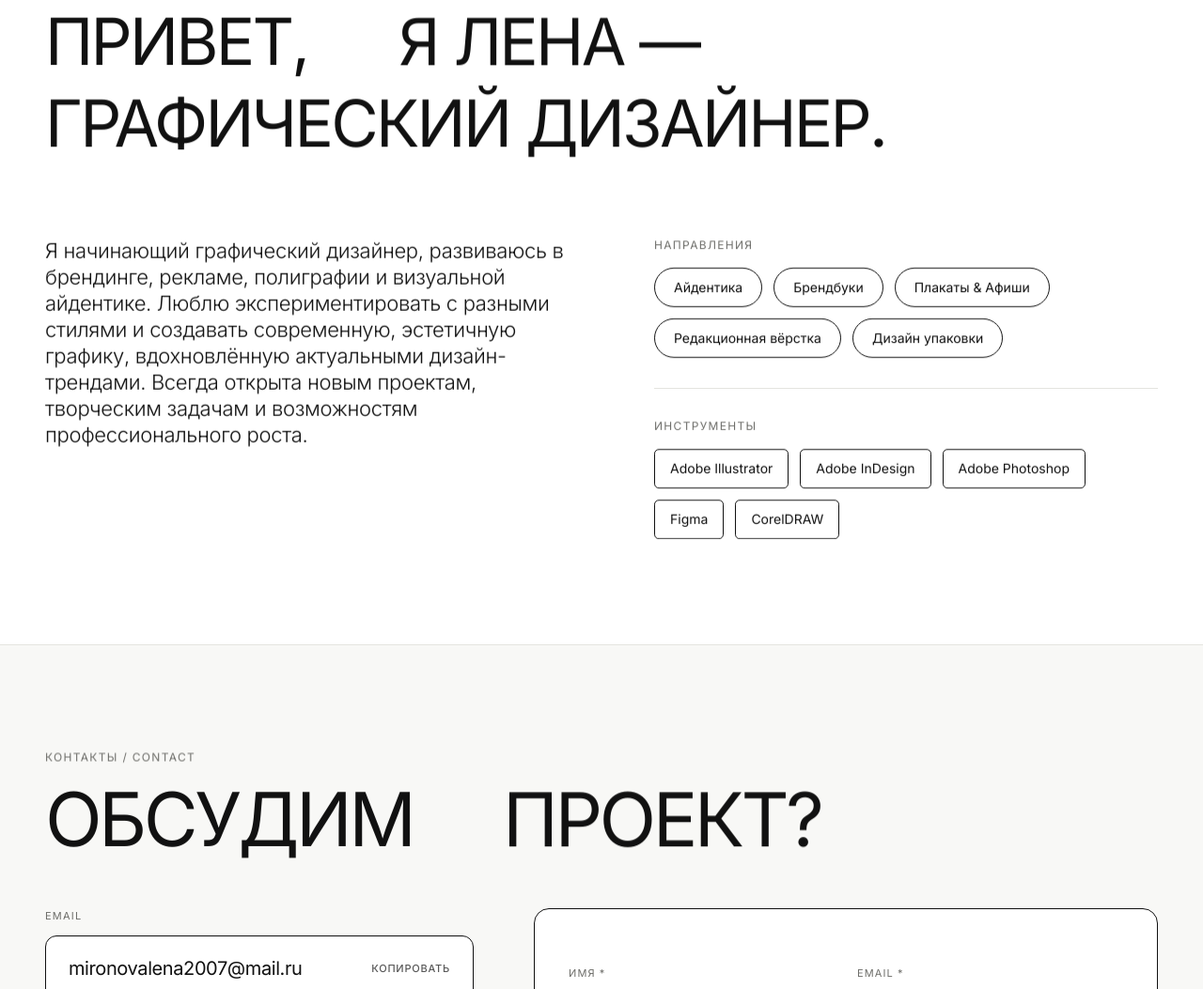
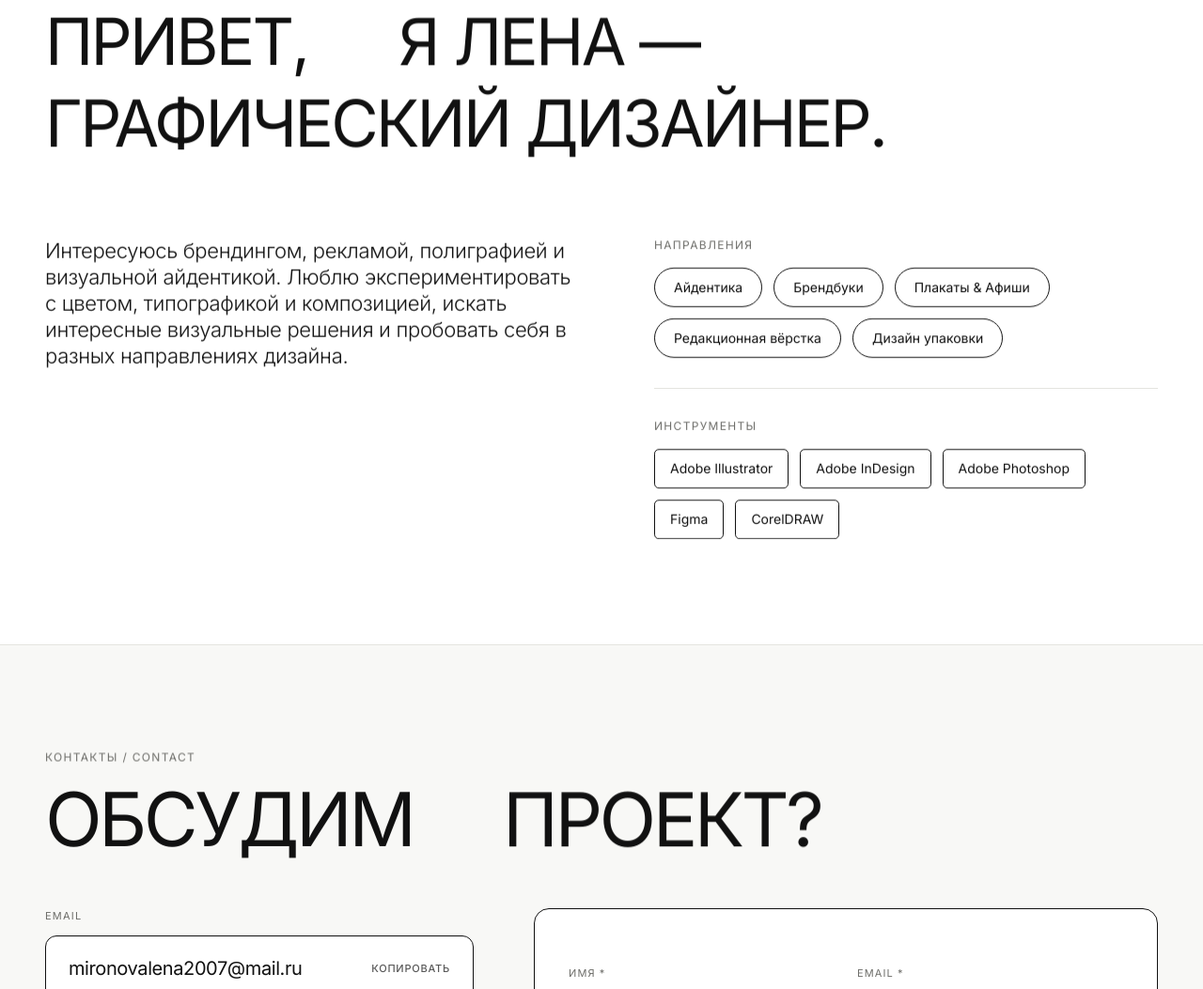
Before and after one commit to tefi9/portfolio2026, a plain HTML site: page index.html in a window 1280 px wide. Shown: the part 2820-3873 px from the top of the page at 94% size. Drawn offline with nearby package versions, Linux system fonts and the light colour scheme.

Commit message:
Update index.html

```diff
--- a/index.html
+++ b/index.html
@@ -1260,7 +1260,7 @@
           <!-- Левая колонка: живой текст-манифест -->
           <div class="lg:col-span-6 reveal-up" style="--reveal-delay: 80ms;">
             <p class="text-lg sm:text-xl lg:text-[22px] font-light text-ink leading-[1.6] tracking-[-0.015em] max-w-2xl">
-              Я начинающий графический дизайнер, развиваюсь в брендинге, рекламе, полиграфии и визуальной айдентике. Люблю экспериментировать с разными стилями и создавать современную, эстетичную графику, вдохновлённую актуальными дизайн-трендами. Всегда открыта новым проектам, творческим задачам и возможностям профессионального роста.
+              Интересуюсь брендингом, рекламой, полиграфией и визуальной айдентикой. Люблю экспериментировать с цветом, типографикой и композицией, искать интересные визуальные решения и пробовать себя в разных направлениях дизайна.
             </p>
           </div>
 
```
